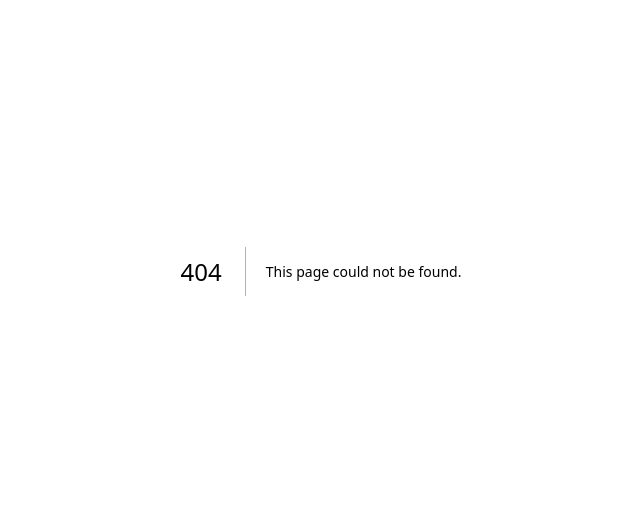
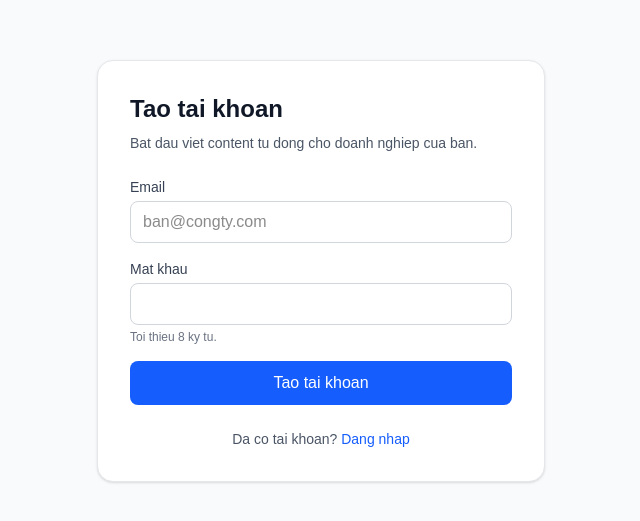
Before and after one commit to vuhuyhai/auto-content-factory, a Next.js app: page /signup in a window 1280 px wide. Before the commit this address had no page. Shown: the part 129-650 px from the top of the page, without its empty margins (319-959 px from the left). Built offline with nearby package versions, Linux system fonts and the light colour scheme.

Commit message:
feat(week1-day2): add signup page + confirm-email screen
- Server Action signup with email/password validation (min 8 chars)
- Redirect to /auth/confirm-email with email query param
- Confirm email page shows next steps in Vietnamese
- Handles 'already registered' error with friendly message

```diff
--- /dev/null
+++ b/src/app/(auth)/signup/actions.ts
@@ -0,0 +1,43 @@
+'use server'
+
+import { redirect } from 'next/navigation'
+import { createClient } from '@/lib/supabase/server'
+
+export interface SignupState {
+  error?: string
+}
+
+export async function signup(
+  _prevState: SignupState,
+  formData: FormData
+): Promise<SignupState> {
+  const email = formData.get('email')
+  const password = formData.get('password')
+
+  if (typeof email !== 'string' || typeof password !== 'string') {
+    return { error: 'Email va mat khau khong hop le.' }
+  }
+
+  if (!email || !password) {
+    return { error: 'Vui long nhap day du email va mat khau.' }
+  }
+
+  if (password.length < 8) {
+    return { error: 'Mat khau toi thieu 8 ky tu.' }
+  }
+
+  const supabase = await createClient()
+  const { error } = await supabase.auth.signUp({
+    email,
+    password,
+  })
+
+  if (error) {
+    if (error.message.toLowerCase().includes('already')) {
+      return { error: 'Email nay da duoc dang ky. Vui long dang nhap.' }
+    }
+    return { error: 'Khong the tao tai khoan. Vui long thu lai.' }
+  }
+
+  redirect(`/auth/confirm-email?email=${encodeURIComponent(email)}`)
+}
--- /dev/null
+++ b/src/app/(auth)/signup/page.tsx
@@ -0,0 +1,92 @@
+'use client'
+
+import { useActionState } from 'react'
+import Link from 'next/link'
+import { signup, type SignupState } from './actions'
+
+const initialState: SignupState = {}
+
+export default function SignupPage() {
+  const [state, formAction, isPending] = useActionState(signup, initialState)
+
+  return (
+    <main className="min-h-screen flex items-center justify-center bg-gray-50 px-4">
+      <div className="w-full max-w-md bg-white rounded-2xl shadow-sm border border-gray-200 p-8">
+        <h1 className="text-2xl font-semibold text-gray-900 mb-2">
+          Tao tai khoan
+        </h1>
+        <p className="text-sm text-gray-600 mb-6">
+          Bat dau viet content tu dong cho doanh nghiep cua ban.
+        </p>
+
+        <form action={formAction} className="space-y-4">
+          <div>
+            <label
+              htmlFor="email"
+              className="block text-sm font-medium text-gray-700 mb-1"
+            >
+              Email
+            </label>
+            <input
+              id="email"
+              name="email"
+              type="email"
+              required
+              autoComplete="email"
+              className="w-full px-3 py-2 border border-gray-300 rounded-lg focus:outline-none focus:ring-2 focus:ring-blue-500 focus:border-transparent"
+              placeholder="ban@congty.com"
+            />
+          </div>
+
+          <div>
+            <label
+              htmlFor="password"
+              className="block text-sm font-medium text-gray-700 mb-1"
+            >
+              Mat khau
+            </label>
+            <input
+              id="password"
+              name="password"
+              type="password"
+              required
+              autoComplete="new-password"
+              minLength={8}
+              className="w-full px-3 py-2 border border-gray-300 rounded-lg focus:outline-none focus:ring-2 focus:ring-blue-500 focus:border-transparent"
+            />
+            <p className="text-xs text-gray-500 mt-1">
+              Toi thieu 8 ky tu.
+            </p>
+          </div>
+
+          {state.error ? (
+            <p
+              role="alert"
+              className="text-sm text-red-600 bg-red-50 border border-red-200 rounded-lg px-3 py-2"
+            >
+              {state.error}
+            </p>
+          ) : null}
+
+          <button
+            type="submit"
+            disabled={isPending}
+            className="w-full bg-blue-600 text-white font-medium py-2.5 rounded-lg hover:bg-blue-700 disabled:opacity-50 disabled:cursor-not-allowed transition"
+          >
+            {isPending ? 'Dang tao tai khoan...' : 'Tao tai khoan'}
+          </button>
+        </form>
+
+        <p className="text-sm text-gray-600 text-center mt-6">
+          Da co tai khoan?{' '}
+          <Link
+            href="/login"
+            className="text-blue-600 font-medium hover:underline"
+          >
+            Dang nhap
+          </Link>
+        </p>
+      </div>
+    </main>
+  )
+}
--- /dev/null
+++ b/src/app/auth/confirm-email/page.tsx
@@ -0,0 +1,67 @@
+import Link from 'next/link'
+
+interface ConfirmEmailPageProps {
+  searchParams: Promise<{ email?: string }>
+}
+
+export default async function ConfirmEmailPage({
+  searchParams,
+}: ConfirmEmailPageProps) {
+  const { email } = await searchParams
+
+  return (
+    <main className="min-h-screen flex items-center justify-center bg-gray-50 px-4">
+      <div className="w-full max-w-md bg-white rounded-2xl shadow-sm border border-gray-200 p-8 text-center">
+        <div className="w-12 h-12 bg-blue-50 rounded-full flex items-center justify-center mx-auto mb-4">
+          <svg
+            className="w-6 h-6 text-blue-600"
+            fill="none"
+            stroke="currentColor"
+            viewBox="0 0 24 24"
+          >
+            <path
+              strokeLinecap="round"
+              strokeLinejoin="round"
+              strokeWidth={2}
+              d="M3 8l7.89 5.26a2 2 0 002.22 0L21 8M5 19h14a2 2 0 002-2V7a2 2 0 00-2-2H5a2 2 0 00-2 2v10a2 2 0 002 2z"
+            />
+          </svg>
+        </div>
+
+        <h1 className="text-2xl font-semibold text-gray-900 mb-2">
+          Kiem tra email cua ban
+        </h1>
+        <p className="text-sm text-gray-600 mb-2">
+          Chung toi vua gui link xac minh den:
+        </p>
+        {email ? (
+          <p className="text-sm font-medium text-gray-900 mb-6 break-all">
+            {email}
+          </p>
+        ) : null}
+
+        <div className="bg-blue-50 border border-blue-200 rounded-lg p-4 text-left mb-6">
+          <p className="text-sm text-gray-700">
+            <strong>Buoc tiep theo:</strong>
+          </p>
+          <ol className="text-sm text-gray-600 list-decimal list-inside mt-2 space-y-1">
+            <li>Mo hop thu email</li>
+            <li>Bam link xac minh trong email tu Supabase</li>
+            <li>Quay lai trang dang nhap</li>
+          </ol>
+        </div>
+
+        <Link
+          href="/login"
+          className="inline-block w-full bg-blue-600 text-white font-medium py-2.5 rounded-lg hover:bg-blue-700 transition"
+        >
+          Quay ve dang nhap
+        </Link>
+
+        <p className="text-xs text-gray-500 mt-4">
+          Khong thay email? Kiem tra muc Spam hoac thu lai sau 2 phut.
+        </p>
+      </div>
+    </main>
+  )
+}
```
